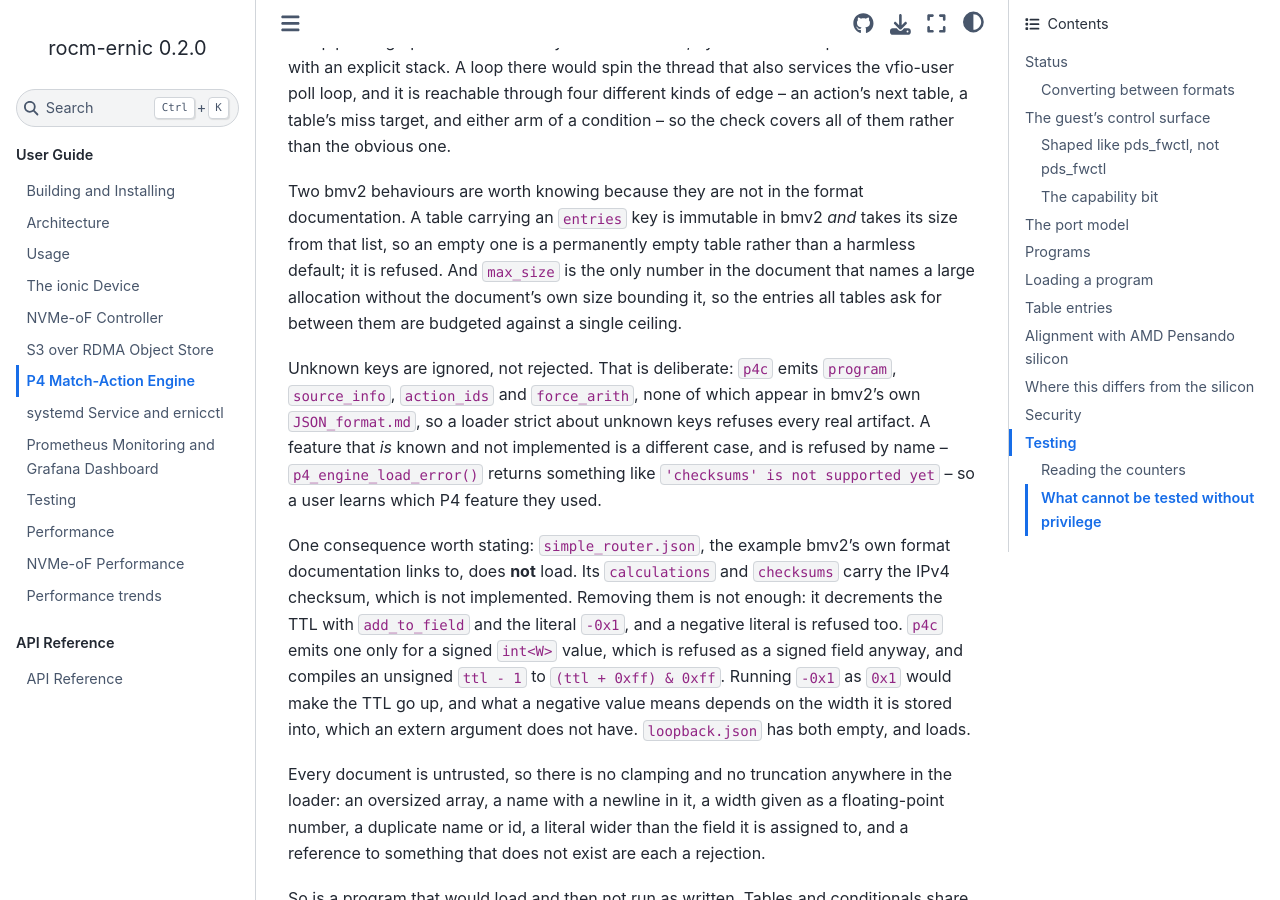
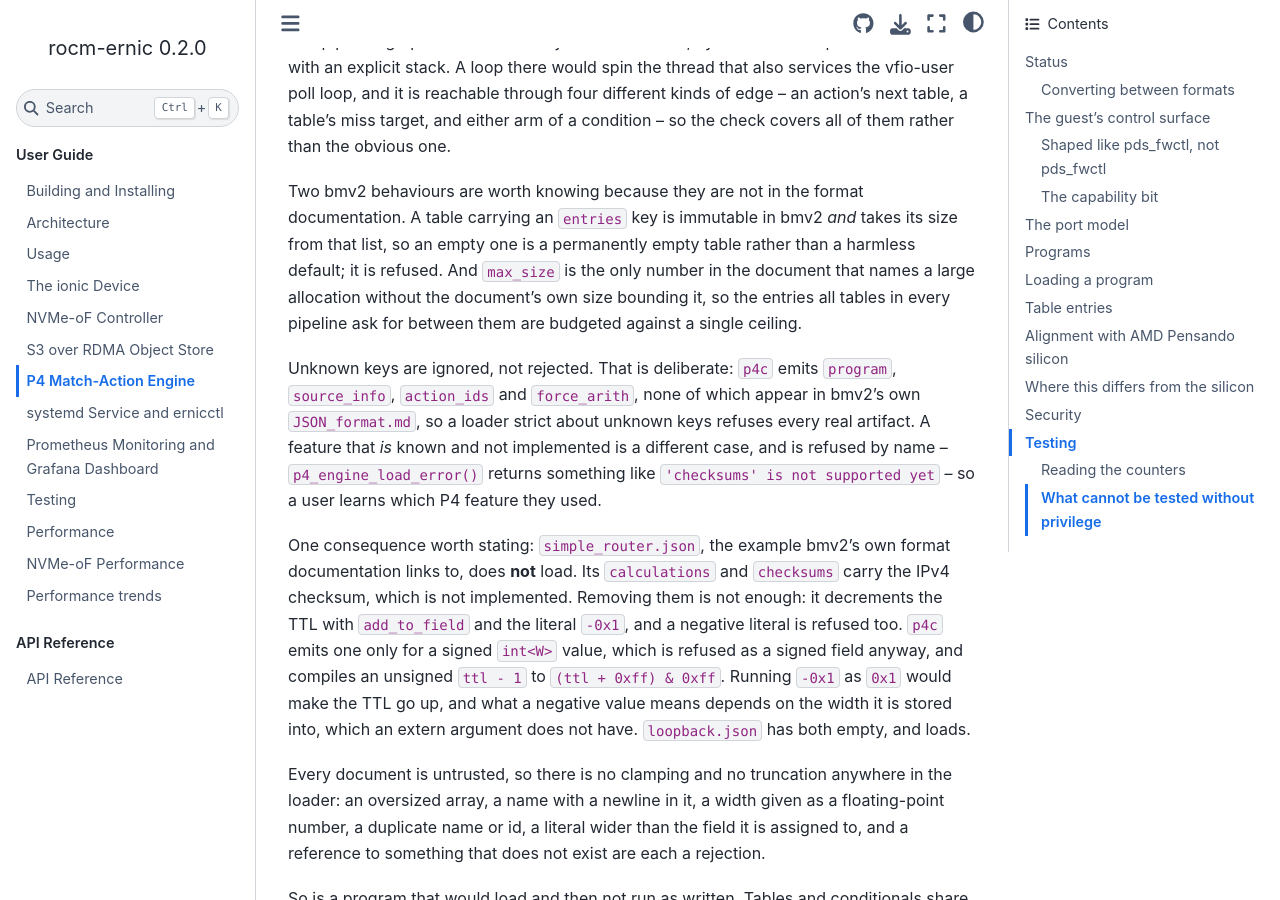
Before and after one commit to ROCm/rocm-ernic, a Sphinx documentation site: the page built from docs/p4.rst, in a window 1280 px wide and 900 px high, scrolled down 9447 px. Built offline with Sphinx 7.4.7 and the Sphinx Book theme 1.1.4, drawn with Linux system fonts in a browser that asks for light colours.

Commit message:
p4: count the table entry budget across all pipelines
P4_MAX_TOTAL_ENTRIES is meant to bound the entries all of a program's
tables may claim, but the running total was a local in
p4_walk_pipeline(), so each pipeline got the whole budget and a program
could ask for twice it (65536 in ingress and 65536 in egress). Keep the
total in the walk state so it spans the program, as the comment on
P4_MAX_TOTAL_ENTRIES and docs/p4.rst say.

Adds a reject_cases.json case split across the two pipelines one entry
over the budget, and a test that a program using exactly the budget
across both pipelines loads.

Co-Authored-By: Claude <noreply@anthropic.com>

```diff
--- a/docs/p4.rst
+++ b/docs/p4.rst
@@ -531,8 +531,8 @@ an empty one is a permanently empty table rather than a
 harmless default; it is refused. And ``max_size`` is the only
 number in the document that names a large allocation without
 the document's own size bounding it, so the entries all
-tables ask for between them are budgeted against a single
-ceiling.
+tables in every pipeline ask for between them are budgeted
+against a single ceiling.
 
 Unknown keys are ignored, not rejected. That is deliberate:
 ``p4c`` emits ``program``, ``source_info``, ``action_ids`` and
```
Also changed, not shown: CHANGELOG.md (+5 -0 lines), 4 other files.
